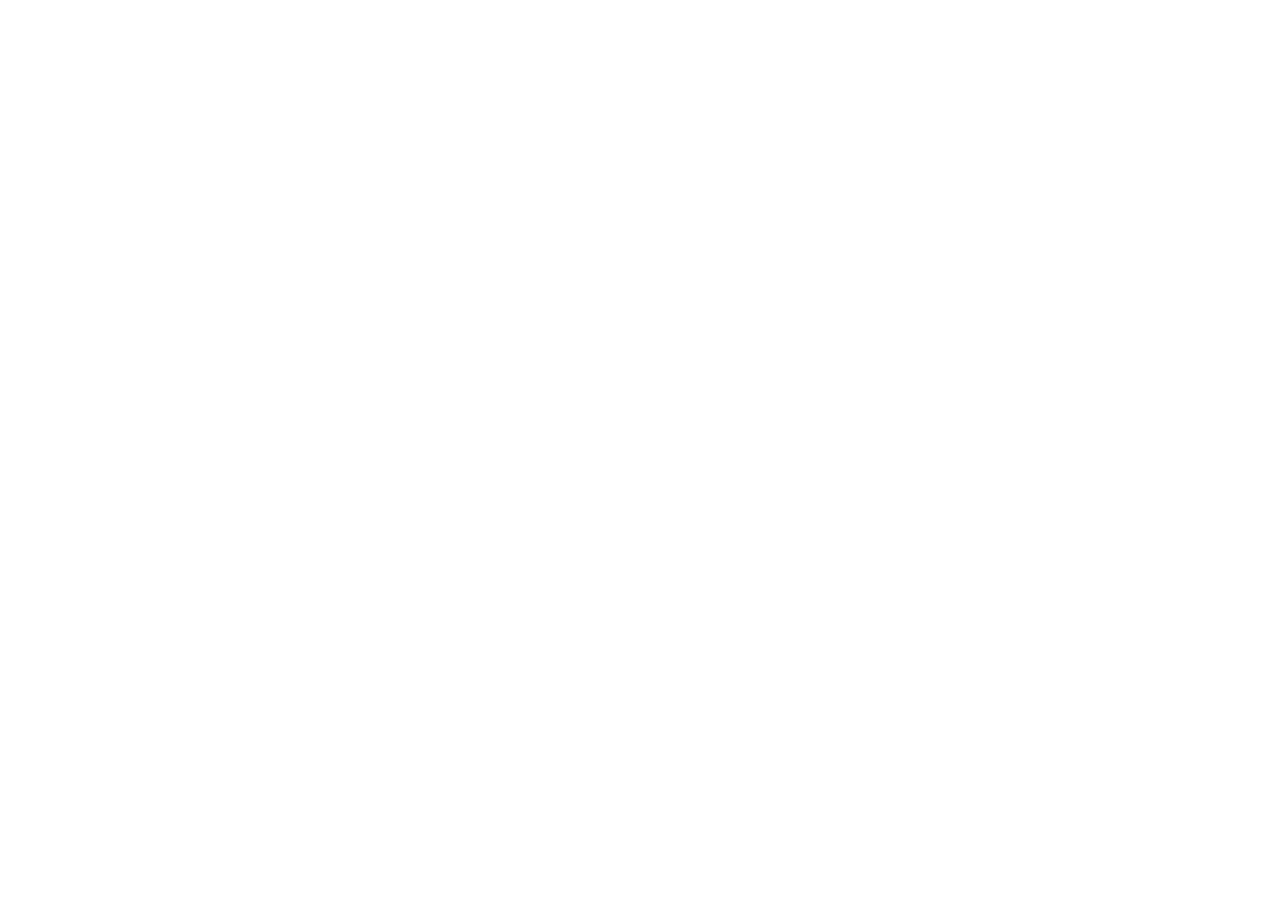
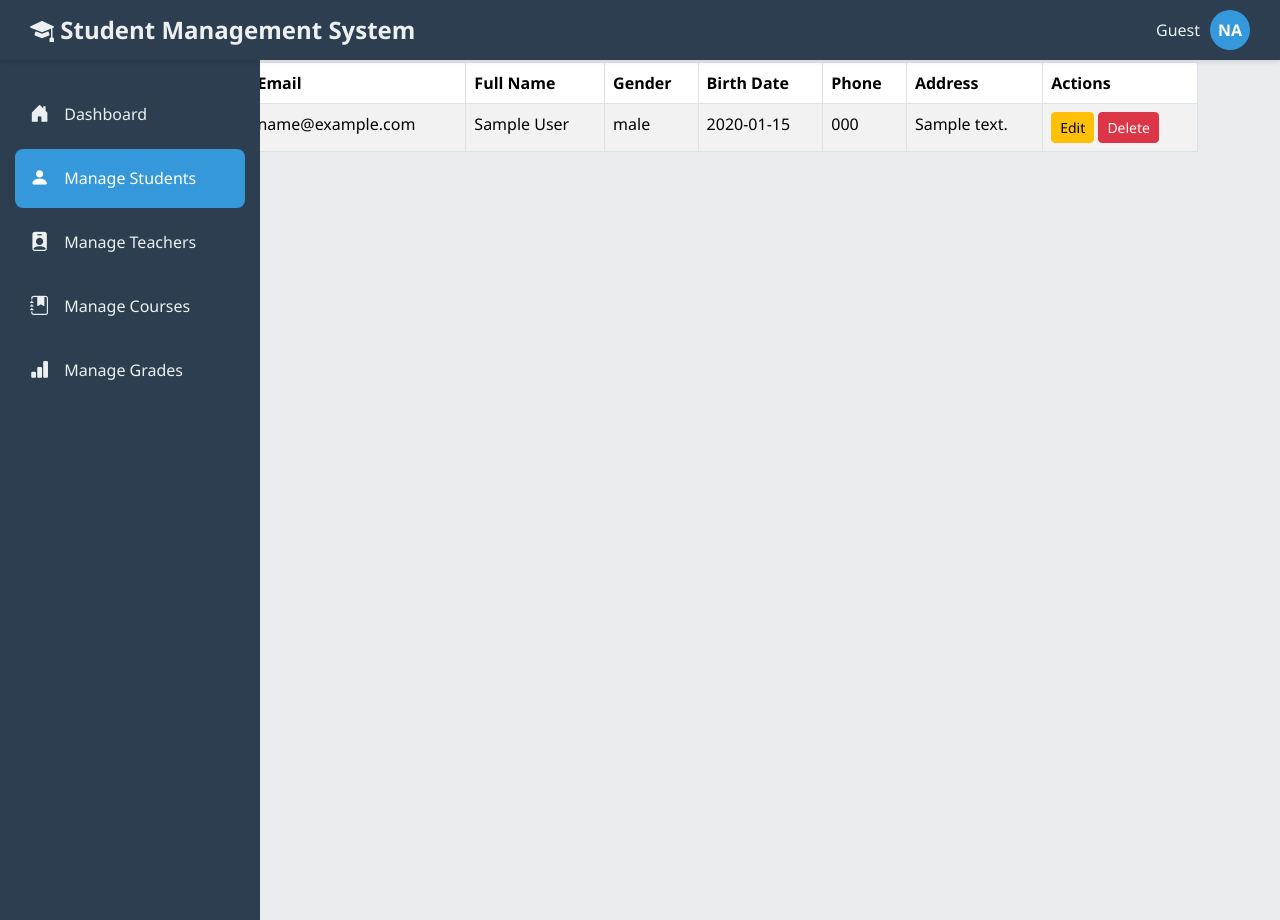
Before and after one commit to ZeyadWael32/Student-Management-System, a PHP site: page /views/admin/manage_students.php in a window 1280 px wide. Before the commit the page is empty. Run offline with PHP 8.4, Linux system fonts and the light colour scheme; the visitor is signed in with stand-in values (Sample User, id 1); tables that the repository leaves empty or names only in its code hold one stand-in row (values such as "Sample post").

Commit message:
admin manage students

```diff
--- a/classes/student.php
+++ b/classes/student.php
@@ -3,7 +3,7 @@
 class Student extends User {
 
     public function getAllStudents() {
-        $query = "SELECT s.id, u.username, u.email, s.phone
+        $query = "SELECT s.id, u.username, u.email, s.full_name, s.gender, s.birth_date, s.phone , s.address
                   FROM students s
                   JOIN users u ON s.user_id = u.id";
 
@@ -117,8 +117,19 @@
     }
 
     public function searchStudents($keyword) {
+        $query = "
+        SELECT * FROM users
+        WHERE role = 'student'
+        AND (username LIKE ? OR email LIKE ?)
+    ";
+        $stmt = $this->conn->prepare($query);
+        $like = '%$keyword%';
+        $stmt->bindParam(1, $like, PDO::PARAM_STR);
+        $stmt->bindParam(2, $like, PDO::PARAM_STR);
+        $stmt->execute();
+        return $stmt->fetchAll(PDO::FETCH_ASSOC);
+    }
 
-    }
 
     public function getStudentsByTeacher($teacher_id) {
         $query = "
--- a/includes/header.php
+++ b/includes/header.php
@@ -4,6 +4,20 @@
     <meta charset="UTF-8">
     <meta name="viewport" content="width=device-width, initial-scale=1.0">
     <title><?= $title ?></title>
+    <style>
+    * {
+      margin: 0;
+      padding: 0;
+      box-sizing: border-box;
+    }
+
+    /* Body background */
+    body {
+      background-color: #e9ecef !important;
+      font-family: Arial, sans-serif;
+    }
+
+    </style>
     <link href="https://cdn.jsdelivr.net/npm/bootstrap@5.3.8/dist/css/bootstrap.min.css" rel="stylesheet" integrity="sha384-sRIl4kxILFvY47J16cr9ZwB07vP4J8+LH7qKQnuqkuIAvNWLzeN8tE5YBujZqJLB" crossorigin="anonymous">
     <link rel="stylesheet" href="https://cdn.jsdelivr.net/npm/bootstrap-icons@1.13.1/font/bootstrap-icons.min.css">
     <link rel="stylesheet" href="../public/assets/css/style.css">
--- a/includes/navbar.php
+++ b/includes/navbar.php
@@ -14,7 +14,7 @@
             top: 0;
             width: 100%;
             height: 60px;
-            background: #fff;
+            background: #2c3e50;
             box-shadow: 0 2px 4px rgba(0,0,0,0.1);
             z-index: 1000;
             display: flex;
@@ -26,7 +26,7 @@
         .navbar-brand {
             font-size: 1.5rem;
             font-weight: 600;
-            color: #2c3e50;
+            color: #ecf0f1;
             text-decoration: none;
         }
 
@@ -51,7 +51,7 @@
 
         .user-name {
             font-weight: 500;
-            color: #2c3e50;
+            color: #ecf0f1;
         }
     </style>
     <?php
--- a/includes/sidebar.php
+++ b/includes/sidebar.php
@@ -12,7 +12,7 @@
         /* Sidebar */
         .sidebar {
             position: fixed;
-            top: 1;
+            margin-top: 60px;
             left: 0;
             width: 260px;
             height: 100vh;
@@ -58,22 +58,61 @@
         }
 </style>
    <aside class="sidebar">
+        <?php if ($_SESSION['user_role'] === 'admin'): ?>
+
             <ul class="sidebar-menu">
                 <li class="sidebar-item">
-                <a href="dashboard.php" class="sidebar-link active">
+                    <a href="dashboard.php" class="sidebar-link">
                         <i class="bi bi-house-door-fill"></i>
                         <span>Dashboard</span>
                     </a>
                 </li>
 
-        <?php if ($_SESSION['user_role'] === 'teacher'): ?>
+                <li class="sidebar-item">
+                    <a href="manage_students.php" class="sidebar-link">
+                        <i class="bi bi-person-fill"></i>
+                        <span>Manage Students</span>
+                    </a>
+                </li>
+
+                <li class="sidebar-item">
+                    <a href="manage_teachers.php" class="sidebar-link">
+                        <i class="bi bi-person-badge-fill"></i>
+                        <span>Manage Teachers</span>
+                    </a>
+                </li>
+
+                <li class="sidebar-item">
+                    <a href="manage_courses.php" class="sidebar-link">
+                        <i class="bi bi-journal-bookmark-fill"></i>
+                        <span>Manage Courses</span>
+                    </a>
+                </li>
+
+                <li class="sidebar-item">
+                    <a href="manage_grades.php" class="sidebar-link">
+                        <i class="bi bi-bar-chart-fill"></i>
+                        <span>Manage Grades</span>
+                    </a>
+                </li>
+            </ul>
+
+        <?php elseif ($_SESSION['user_role'] === 'teacher'): ?>
+
+            <ul class="sidebar-menu">
+                    <li class="sidebar-item">
+                        <a href="dashboard.php" class="sidebar-link">
+                            <i class="bi bi-house-door-fill"></i>
+                            <span>Dashboard</span>
+                        </a>
+                    </li>
+
                     <li class="sidebar-item">
                         <a href="students.php" class="sidebar-link">
                             <i class="bi bi-people-fill"></i>
                             <span>Students</span>
                         </a>
                     </li>
-        <?php endif; ?>
 
                     <li class="sidebar-item">
                         <a href="courses.php" class="sidebar-link">
@@ -96,4 +135,51 @@
                         </a>
                     </li>
                 </ul>
+
+        <?php elseif ($_SESSION['user_role'] === 'student'): ?>
+
+            <ul class="sidebar-menu">
+                <li class="sidebar-item">
+                    <a href="dashboard.php" class="sidebar-link">
+                        <i class="bi bi-house-door-fill"></i>
+                        <span>Dashboard</span>
+                    </a>
+                </li>
+
+                <li class="sidebar-item">
+                    <a href="courses.php" class="sidebar-link">
+                        <i class="bi bi-book-fill"></i>
+                        <span>Courses</span>
+                    </a>
+                </li>
+
+                <li class="sidebar-item">
+                    <a href="grades.php" class="sidebar-link">
+                        <i class="bi bi-graph-up"></i>
+                        <span>Grades</span>
+                    </a>
+                </li>
+
+                <li class="sidebar-item">
+                    <a href="profile.php" class="sidebar-link">
+                        <i class="bi bi-person-circle"></i>
+                        <span>Profile</span>
+                    </a>
+                </li>
+            </ul>
+        <?php endif; ?>
     </aside>
+<script>
+    // Highlight the active link in the sidebar
+    document.addEventListener('DOMContentLoaded', function() {
+        const currentPage = window.location.pathname.split('/').pop();
+        const sidebarLinks = document.querySelectorAll('.sidebar-link');
+
+        sidebarLinks.forEach(link => {
+            const linkPage = link.getAttribute('href');
+            if (linkPage === currentPage) {
+                link.classList.add('active');
+            }
+        });
+    });
+</script>
--- a/public/auth/login.php
+++ b/public/auth/login.php
@@ -55,5 +55,4 @@
     </form>
 </main>
 
-
 <?php include __DIR__ . '/../../includes/footer.php'; ?>
--- a/views/admin/dashboard.php
+++ b/views/admin/dashboard.php
@@ -11,7 +11,7 @@
 include_once __DIR__ . '/../../includes/sidebar.php';
 ?>
 
-<main class="container" style="margin-left: 250px; margin-top: 50px; padding: 20px;">
+<main class="container" style="padding-top: 70px; margin-left: 260px;">
     <h2>Welcome, <?= htmlspecialchars($_SESSION['user_name']); ?> 👋</h2>
     <p>Your email: <?= htmlspecialchars($_SESSION['user_email']); ?></p>
     <p>Your role: <?= htmlspecialchars($_SESSION['user_role']); ?></p>
--- a/views/admin/manage_students.php
+++ b/views/admin/manage_students.php
@@ -0,0 +1,267 @@
+<?php
+require_once __DIR__ . '/../../config/init.php';
+require_once __DIR__ . '/../../classes/student.php';
+
+require_login();
+required_role(["admin"]);
+
+$db = new Database();
+$student = new Student($db->conn);
+$students = $student->getAllStudents();
+
+if ($_SERVER['REQUEST_METHOD'] === 'POST') {
+    if (isset($_POST['action']) && $_POST['action'] === 'add') {
+        $data = [
+            'username' => trim($_POST['username']),
+            'password' => $_POST['password'],
+            'email' => strtolower(trim($_POST['email'])),
+        ];
+        if ($student->addStudent($data)) {
+            $_SESSION['success'] = "Student added successfully!";
+        } else {
+            $_SESSION['error'] = "Failed to add student. Please try again.";
+        }
+        header("Location: manage_students.php");
+        exit;
+    }
+
+    if (isset($_POST['action']) && $_POST['action'] === 'update') {
+        $student_id = intval($_POST['student_id']);
+        $data = [
+            'username' => trim($_POST['username']),
+            'email' => strtolower(trim($_POST['email'])),
+            'full_name' => trim($_POST['full_name']),
+            'gender' => $_POST['gender'],
+            'birth_date' => $_POST['birth_date'],
+            'phone' => trim($_POST['phone']),
+            'address' => trim($_POST['address']),
+        ];
+        if ($student->updateStudent($student_id, $data)) {
+            $_SESSION['success'] = "Student updated successfully!";
+        } else {
+            $_SESSION['error'] = "Failed to update student. Please try again.";
+        }
+        header("Location: manage_students.php");
+        exit;
+    }
+}
+
+if ($_SERVER['REQUEST_METHOD'] === 'GET' && isset($_GET['delete'])) {
+    $student_id = intval($_GET['delete']);
+
+    if ($student->deleteStudent($student_id)) {
+        $_SESSION['success'] = "Student deleted successfully!";
+    } else {
+        $_SESSION['error'] = "Failed to delete student. Please try again.";
+    }
+    header("Location: manage_students.php");
+    exit;
+    }
+
+$title = "Manage Students";
+include_once __DIR__ . '/../../includes/header.php';
+include_once __DIR__ . '/../../includes/navbar.php';
+include_once __DIR__ . '/../../includes/sidebar.php';
+?>
+
+<main class="container">
+    <div class="d-flex justify-content-between align-items-center mb-3">
+        <h2>Manage Students</h2>
+        <button class="btn btn-primary" data-bs-toggle="modal" data-bs-target="#addStudentModal">
+            Add Student
+        </button>
+    </div>
+
+<?php if (isset($_SESSION['success'])): ?>
+    <div class="alert alert-success alert-dismissible fade show text-center" role="alert">
+        <?= htmlspecialchars($_SESSION['success']) ?>
+        <button type="button" class="btn-close" data-bs-dismiss="alert"></button>
+    </div>
+    <?php unset($_SESSION['success']); ?>
+<?php endif; ?>
+
+<?php if (isset($_SESSION['error'])): ?>
+    <div class="alert alert-danger alert-dismissible fade show text-center" role="alert">
+        <?= htmlspecialchars($_SESSION['error']) ?>
+        <button type="button" class="btn-close" data-bs-dismiss="alert"></button>
+    </div>
+    <?php unset($_SESSION['error']); ?>
+<?php endif; ?>
+
+    <table class="table table-striped table-bordered">
+        <thead>
+            <tr>
+                <th>ID</th>
+                <th>Username</th>
+                <th>Email</th>
+                <th>Full Name</th>
+                <th>Gender</th>
+                <th>Birth Date</th>
+                <th>Phone</th>
+                <th>Address</th>
+                <th>Actions</th>
+            </tr>
+        </thead>
+        <tbody>
+            <?php if ($students): ?>
+                <?php foreach ($students as $student): ?>
+                    <tr>
+                        <td><?= htmlspecialchars($student['id']) ?></td>
+                        <td><?= htmlspecialchars($student['username']) ?></td>
+                        <td><?= htmlspecialchars($student['email']) ?></td>
+                        <td><?= htmlspecialchars($student['full_name']) ?? 'N/A' ?></td>
+                        <td><?= htmlspecialchars($student['gender']) ?? 'N/A' ?></td>
+                        <td><?= htmlspecialchars($student['birth_date']) ?? 'N/A' ?></td>
+                        <td><?= htmlspecialchars($student['phone']) ?? 'N/A' ?></td>
+                        <td><?= htmlspecialchars($student['address']) ?? 'N/A' ?></td>
+                        <td>
+                            <button
+                                class="btn btn-sm btn-warning editBtn"
+                                data-bs-toggle="modal"
+                                data-bs-target="#editStudentModal"
+                                data-student="<?= htmlspecialchars(json_encode($student), ENT_QUOTES) ?>">
+                                Edit
+                            </button>
+                            <a href="?delete=<?= $student['id'] ?>"
+                               class="btn btn-sm btn-danger"
+                               onclick="return confirm('Are you sure you want to delete this student?');">
+                               Delete
+                            </a>
+                        </td>
+                    </tr>
+                <?php endforeach; ?>
+            <?php else: ?>
+                <tr>
+                    <td colspan="9" class="text-center">No students found.</td>
+                </tr>
+            <?php endif; ?>
+        </tbody>
+     </table>
+</main>
+
+<!-- Add Student Modal -->
+<div class="modal fade" id="addStudentModal" tabindex="-1" aria-labelledby="addStudentModalLabel" aria-hidden="true">
+    <div class="modal-dialog">
+        <div class="modal-content">
+            <form method="POST">
+                <div class="modal-header">
+                    <h5 class="modal-title" id="addStudentModalLabel">Add New Student</h5>
+                    <button type="button" class="btn-close" data-bs-dismiss="modal" aria-label="Close"></button>
+                </div>
+
+                <div class="modal-body">
+                    <input type="hidden" name="action" value="add">
+
+                    <div class="mb-2">
+                        <label class="form-label">Username</label>
+                        <input type="text" name="username" class="form-control" required>
+                    </div>
+
+                    <div class="mb-2">
+                        <label class="form-label">Email</label>
+                        <input type="email" name="email" class="form-control" required>
+                    </div>
+
+                    <div class="mb-2">
+                        <label class="form-label">Password</label>
+                        <input type="password" name="password" class="form-control" required>
+                    </div>
+                </div>
+
+                <div class="modal-footer">
+                    <button type="submit" class="btn btn-primary">Add Student</button>
+                    <button type="button" class="btn btn-secondary" data-bs-dismiss="modal">Close</button>
+                </div>
+            </form>
+        </div>
+    </div>
+</div>
+
+<!-- Edit Student Modal -->
+<div class="modal fade" id="editStudentModal" tabindex="-1" aria-labelledby="editStudentModalLabel" aria-hidden="true">
+    <div class="modal-dialog">
+        <div class="modal-content">
+            <form method="POST">
+                <div class="modal-header">
+                    <h5 class="modal-title" id="editStudentModalLabel">Edit Student</h5>
+                    <button type="button" class="btn-close" data-bs-dismiss="modal" aria-label="Close"></button>
+                </div>
+
+                <div class="modal-body">
+                    <input type="hidden" name="action" value="update">
+                    <input type="hidden" name="student_id" id="editStudentId">
+
+                    <div class="mb-2">
+                        <label class="form-label">Username</label>
+                        <input type="text" name="username" id="editUsername" class="form-control" required>
+                    </div>
+
+                    <div class="mb-2">
+                        <label class="form-label">Email</label>
+                        <input type="email" name="email" id="editEmail" class="form-control" required>
+                    </div>
+
+                    <div class="mb-2">
+                        <label class="form-label">Full Name</label>
+                        <input type="text" name="full_name" id="editFullName" class="form-control">
+                    </div>
+
+                    <div class="mb-2">
+                        <label class="form-label">Gender</label>
+                        <select name="gender" id="editGender" class="form-select">
+                            <option value="male">Male</option>
+                            <option value="female">Female</option>
+                        </select>
+                    </div>
+
+                    <div class="mb-2">
+                        <label class="form-label">Birth Date</label>
+                        <input type="date" name="birth_date" id="editBirthDate" class="form-control">
+                    </div>
+
+                    <div class="mb-2">
+                        <label class="form-label">Phone</label>
+                        <input type="text" name="phone" id="editPhone" class="form-control">
+                    </div>
+
+                    <div class="mb-2">
+                        <label class="form-label">Address</label>
+                        <input type="text" name="address" id="editAddress" class="form-control">
+                    </div>
+                </div>
+
+                <div class="modal-footer">
+                    <button type="submit" class="btn btn-primary">Update Student</button>
+                    <button type="button" class="btn btn-secondary" data-bs-dismiss="modal">Close</button>
+                </div>
+            </form>
+        </div>
+    </div>
+</div>
+
+<script>
+document.querySelectorAll('.editBtn').forEach(button => {
+    button.addEventListener('click', function() {
+        const student = JSON.parse(this.getAttribute('data-student'));
+
+        document.getElementById('editStudentId').value = student.id;
+        document.getElementById('editUsername').value = student.username;
+        document.getElementById('editEmail').value = student.email;
+        document.getElementById('editFullName').value = student.full_name || '';
+        document.getElementById('editGender').value = student.gender || '';
+        document.getElementById('editBirthDate').value = student.birth_date || '';
+        document.getElementById('editPhone').value = student.phone || '';
+        document.getElementById('editAddress').value = student.address || '';
+    });
+});
+
+setTimeout(() => {
+    const alert = document.querySelector('.alert');
+    if (alert) {
+        const bsAlert = new bootstrap.Alert(alert);
+        bsAlert.close();
+    }
+}, 4000);
+</script>
+
+<?php include_once __DIR__ . '/../../includes/footer.php'; ?>
--- a/views/student/dashboard.php
+++ b/views/student/dashboard.php
@@ -11,7 +11,7 @@
 include_once __DIR__ . '/../../includes/sidebar.php';
 ?>
 
-<main class="container" style="margin-left: 250px; margin-top: 50px; padding: 20px;">
+<main class="container" style="padding-top: 70px; margin-left: 260px;">
     <h2>Welcome, <?= htmlspecialchars($_SESSION['user_name']); ?> 👋</h2>
     <p>Your email: <?= htmlspecialchars($_SESSION['user_email']); ?></p>
     <p>Your role: <?= htmlspecialchars($_SESSION['user_role']); ?></p>
```
Also changed, not shown: views/admin/manage_courses.php (+18 -0 lines), views/admin/manage_grades.php (+18 -0 lines), views/admin/manage_teachers.php (+18 -0 lines), views/teacher/dashboard.php (+5 -5 lines), includes/auth.php (deleted), includes/functions.php (deleted). Lines whose indentation alone changed are shown as unchanged.
